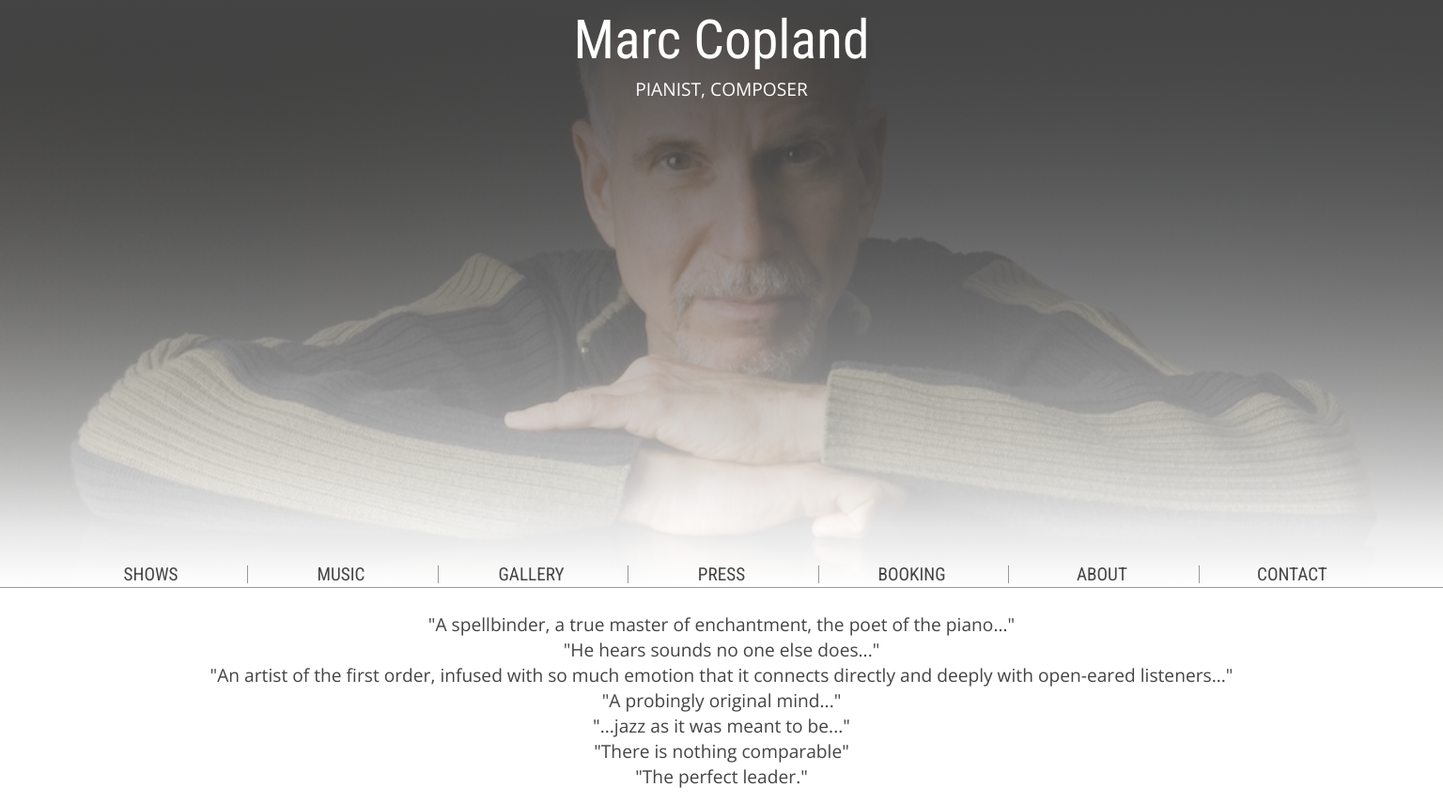
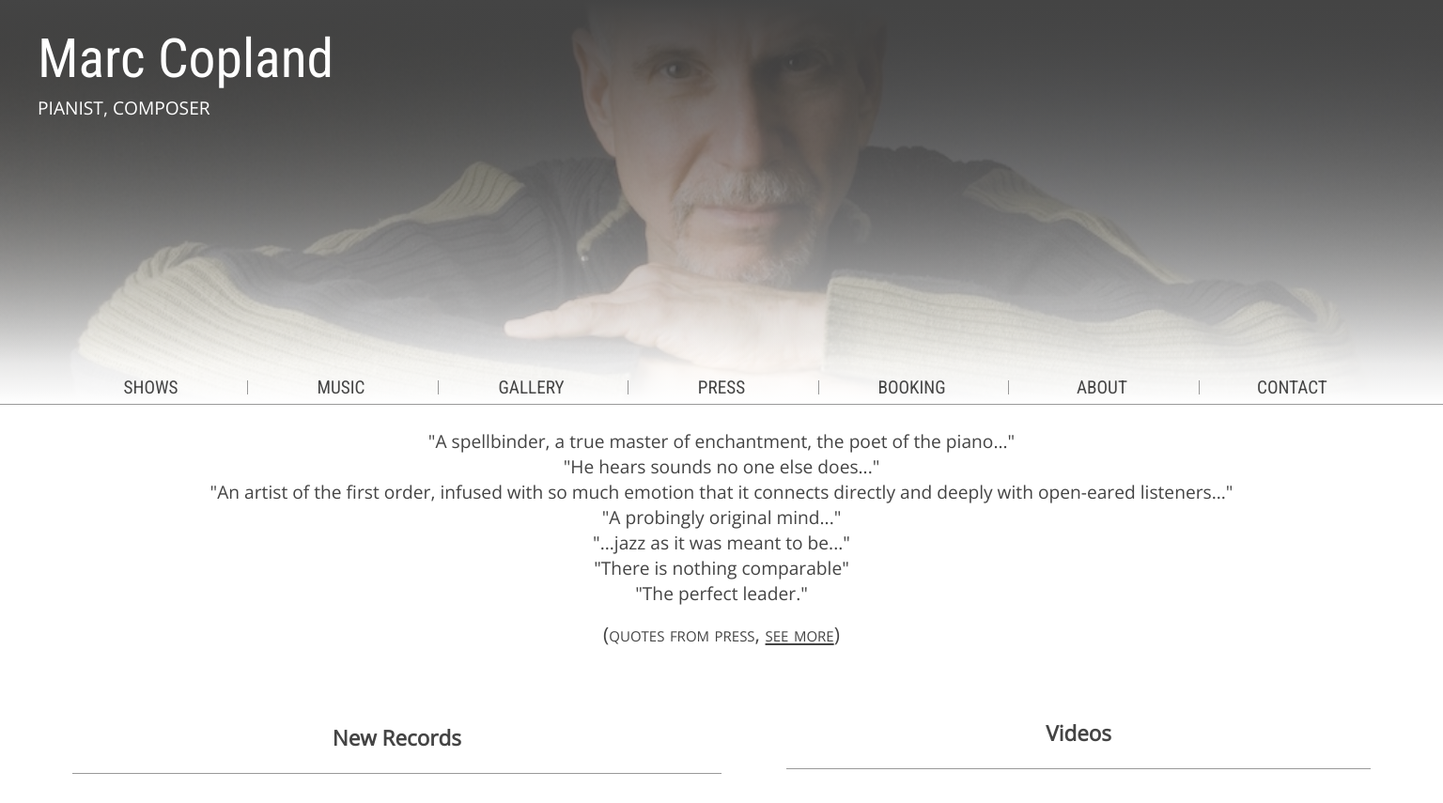
Before and after one commit to aleksfadini/marccopland, a PHP site: page / in a window 1536 px wide. Shown: the top 855 px of the page at 94% size. Run offline with PHP 8.4, Linux system fonts and the light colour scheme.

Commit message:
graphical adjustments

```diff
--- a/css/responsive.css
+++ b/css/responsive.css
@@ -1,3 +1,7 @@
+/**********************************
+SMALL PHONE
+***********************************/
+
 @media screen and (min-width: 480px) {
 	/***************************
 	TWO COLUMN LAYOUT
@@ -38,7 +42,7 @@
 
 	}
 	h2 {
-		margin: 10px auto 270px;
+		margin: 10px auto 250px;
 	}
 	/**********************************
 		NAVIGATION
@@ -49,12 +53,14 @@
 	}
 
 	nav ul {
-	  line-height: 100%;
+	  line-height: 80%;
+
 	}
+
 
 	nav li {
 	  border-left: #999 solid 1px;
-	  margin: 4px 0 4px 0;
+	  margin: 7px 0 7px 0;
 
 	}
 
@@ -98,6 +104,9 @@ FOOTER
 
 }
 
+/**********************************
+SMALL TABLET
+***********************************/
 
 
 @media screen and (min-width: 660px) {
@@ -130,8 +139,16 @@ nav li:nth-child(5n) {
     	max-height: 100%;
 	}
 
+h2 {
+		margin: 10px auto 240px;
+	}
+
+
 }
 
+/**********************************
+BIG TABLET
+***********************************/
 @media screen and (min-width: 1020px) {
 
 
@@ -173,7 +190,7 @@ nav li:nth-child(5n) {
   } */
   	header {
 
-	  	height: 620px;
+	  	height: 525px;
 		background: linear-gradient(#444, transparent 90%),
               		linear-gradient(0deg, #fff, transparent),
 			  		#444 url('../img/MarcPortrait.jpg') no-repeat center;
@@ -182,7 +199,7 @@ nav li:nth-child(5n) {
 		margin-bottom: 20px;
 	}
 	h2 {
-		margin: 10px auto 480px;
+		margin: 10px auto 370px;
 	}
 
 	.quote p {
@@ -200,7 +217,9 @@ nav li:nth-child(5n) {
 }
 
 
-
+/**********************************
+LAPTOP
+***********************************/
 
 @media screen and (min-width: 1250px) {
 
@@ -226,3 +245,44 @@ nav li:nth-child(5n) {
     	max-height: 100%;
 	}
 }
+
+/**********************************
+WIDESCREEN
+***********************************/
+
+@media screen and (min-width: 1500px) {
+
+  	header {
+
+	  	height: 425px;
+	}
+	h2 {
+	    text-align: left;
+		margin: 0px 20px 260px 40px;
+	}
+	h1{
+	    text-align: left;
+		padding: 20px 20px 0px 40px;
+	}
+}
+
+/**********************************
+EXTRAWIDESCREEN
+***********************************/
+
+
+@media screen and (min-width: 1900px) {
+
+  	header {
+
+	  	height: 525px;
+	}
+	h2 {
+	    text-align: left;
+		margin: 0px 20px 360px 40px;
+	}
+	h1{
+	    text-align: left;
+		padding: 20px 20px 0px 40px;
+	}
+}
```
